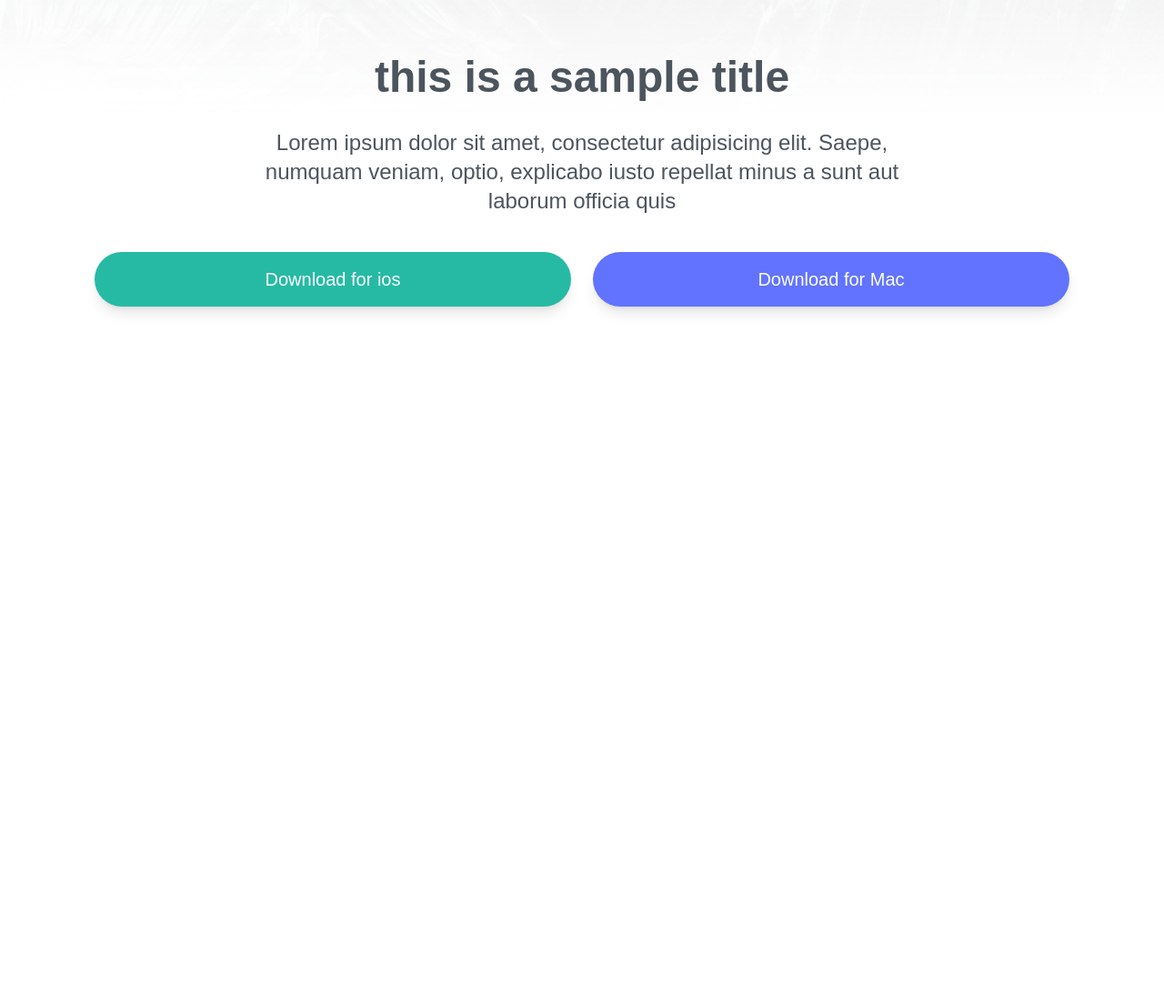
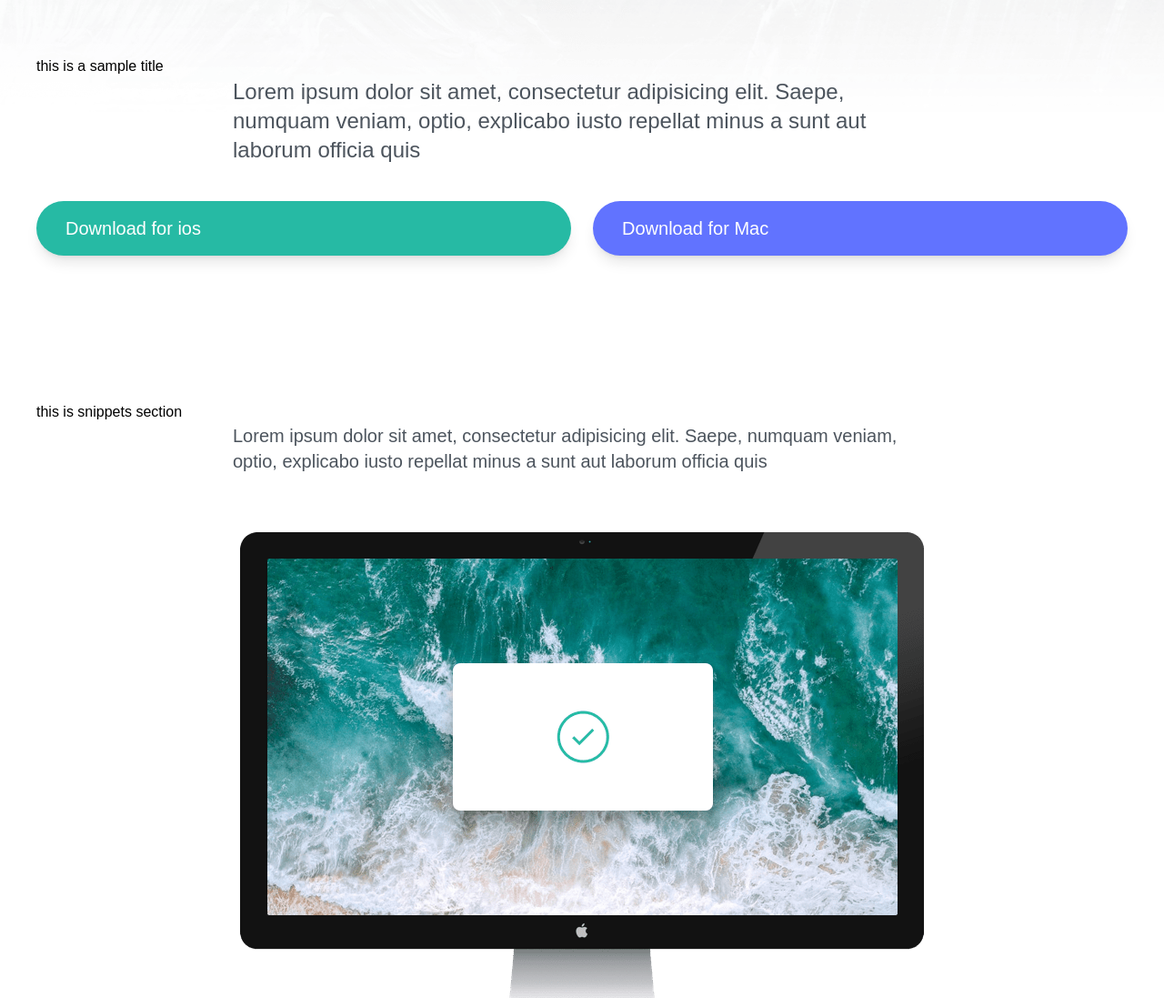
Before and after one commit to mhdrezaei/simple-tailwind-homepage, a website: page index.html in a window 1280 px wide. Shown: the part 192-1289 px from the top of the page at 91% size. Before the commit the page ends 800 px from the top, so only its background shows below. Drawn offline with Linux system fonts and the light colour scheme; a web font is replaced by a local one.

Commit message:
create snippets section

```diff
--- a/index.html
+++ b/index.html
@@ -17,12 +17,10 @@
     <!-- Hero Section -->
     <section id="hero">
       <!-- Hero container -->
-      <div class="max-w-6xl mx-auto text-center px-10 mb-40">
+      <div class="section-container px-10 mb-40">
         <img src="./images/logo.svg" class="mx-auto my-16" />
 
-        <h3 class="text-4xl text-darkGrayishBlue mb-8 font-bold md:text-5xl">
-          this is a sample title
-        </h3>
+        <h3>this is a sample title</h3>
 
         <p class="max-w-3xl text-2xl text-darkGrayishBlue mx-auto mb-10">
           Lorem ipsum dolor sit amet, consectetur adipisicing elit. Saepe,
@@ -48,5 +46,24 @@
         </div>
       </div>
     </section>
+
+    <!-- Snippets section -->
+
+    <section id="snippets">
+      <!-- Snippets container -->
+      <div class="px-10 my-20">
+        <h3>this is snippets section</h3>
+
+        <p
+          class="max-w-3xl text-xl text-darkGrayishBlue leading-9 mx-auto mb-20"
+        >
+          Lorem ipsum dolor sit amet, consectetur adipisicing elit. Saepe,
+          numquam veniam, optio, explicabo iusto repellat minus a sunt aut
+          laborum officia quis
+        </p>
+
+        <img src="./images/image-computer.png" class="mx-auto my-16" />
+      </div>
+    </section>
   </body>
 </html>
```
